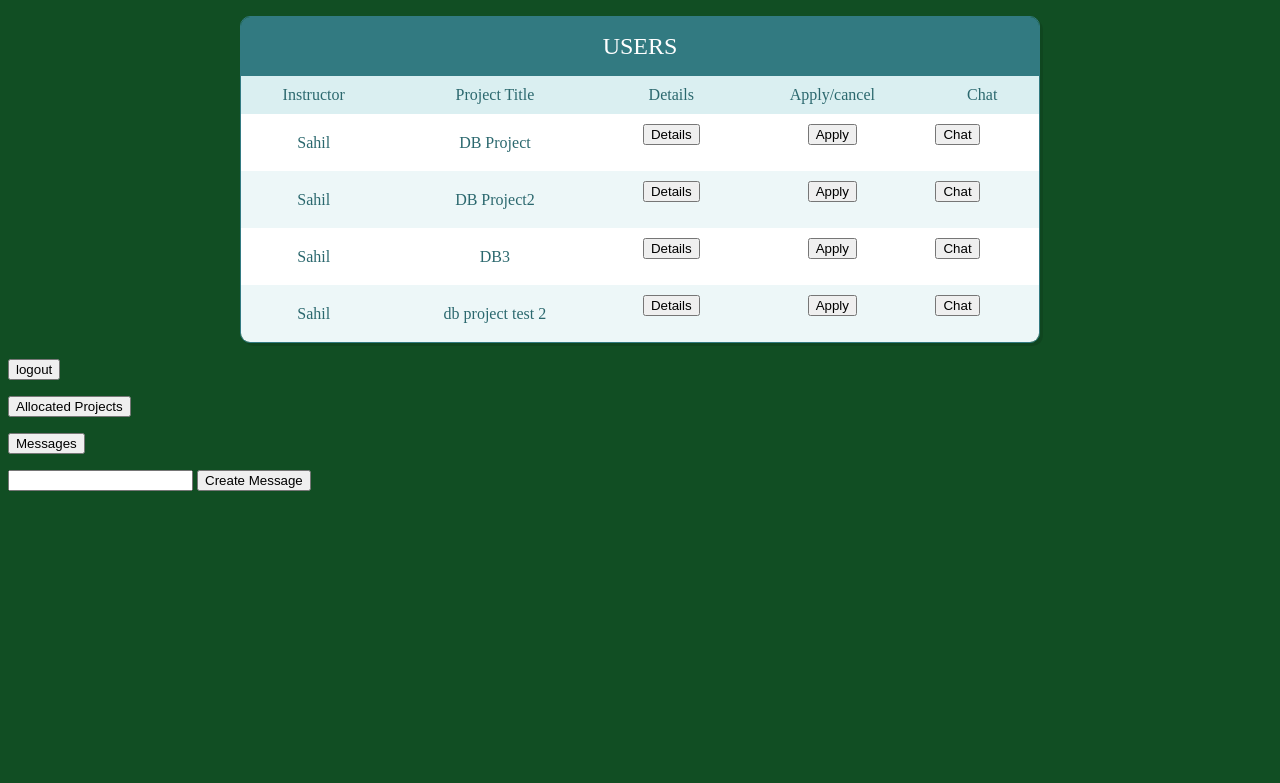
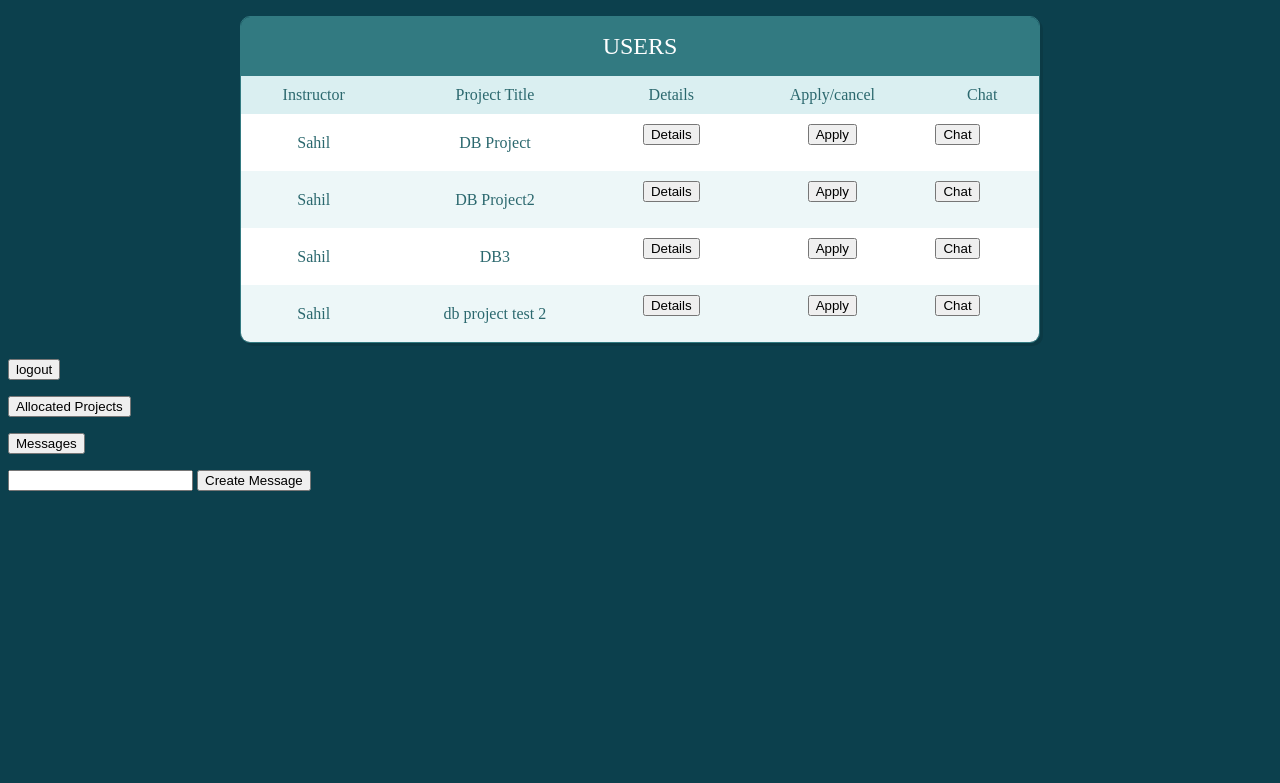
Before and after one commit to tnmytanny/Willcodeforfood, a Django app: template polls/templates/polls/student_home.html in a window 1280 px wide. Shown: the top 783 px of the page. Run offline with Django 3.2, Linux system fonts and the light colour scheme; the template is opened without the code that fills it: values that come from a table or form of the project are taken from there, others are empty; data comes from the database, SQL or seed files in the repository; both versions use the stored data as it was after the commit.

```diff
--- a/polls/templates/polls/student_home.html
+++ b/polls/templates/polls/student_home.html
@@ -1,7 +1,7 @@
 <html>
 <style>
 body {
-  background-color: #114e23;
+  background-color: #0c404d;
 }
 body * {
   box-sizing: border-box;
```
Also changed, not shown: db.sqlite3.
